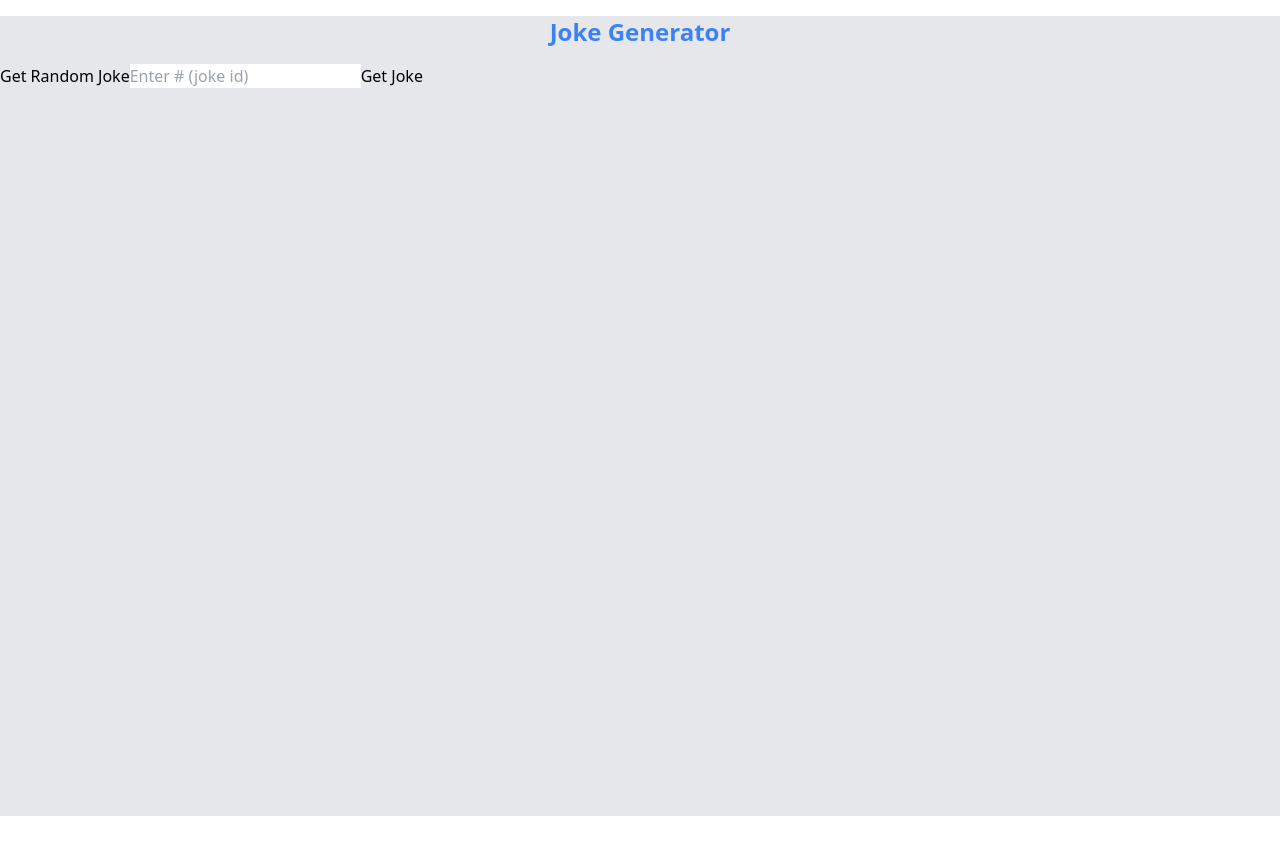
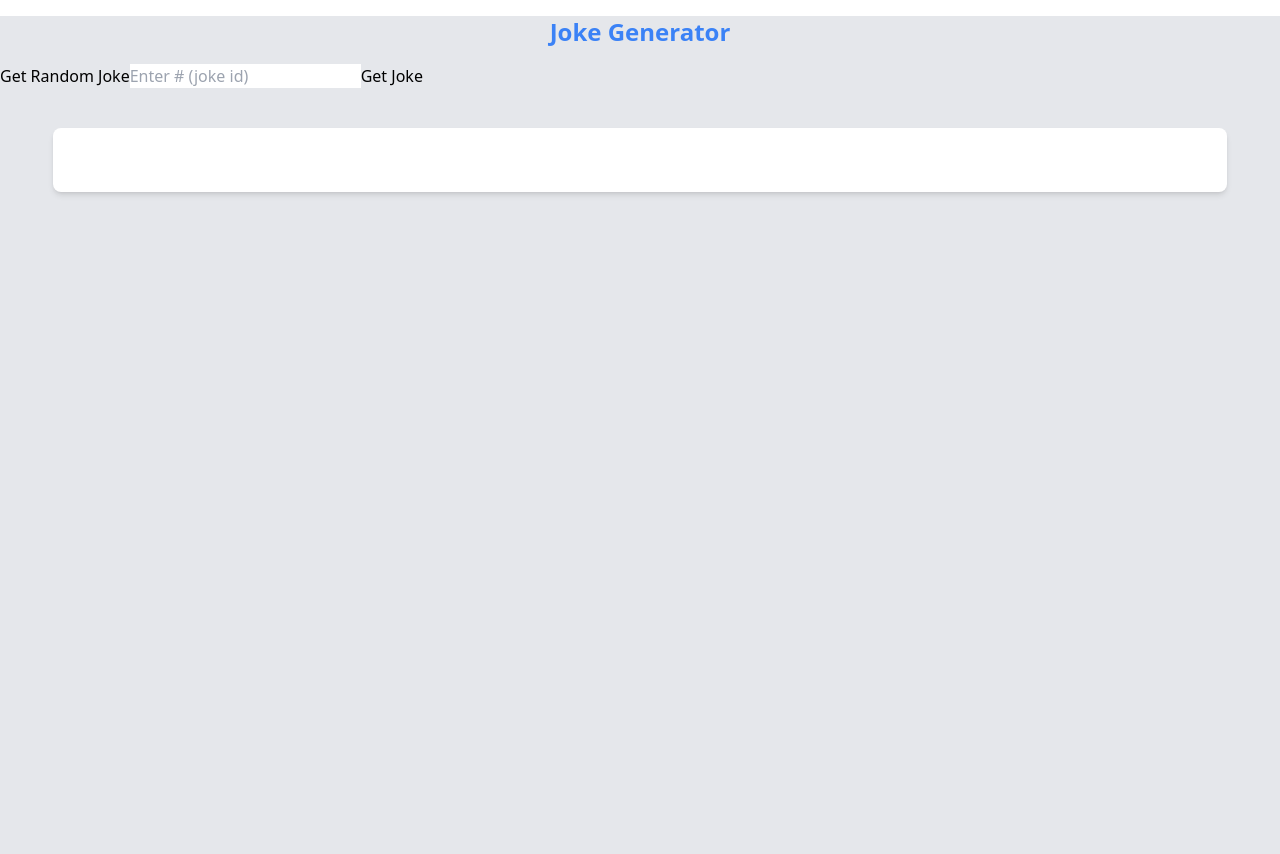
Before and after one commit to thejjwang/frontendStandAlone, a React (Vite) app in the folder vite-project/: page / in a window 1280 px wide. Shown: the top 854 px of the page. Before the commit the page ends 816 px from the top, so only its background shows below. Built offline with nearby package versions, Linux system fonts and the light colour scheme.

Commit message:
jokedisplay styled

```diff
--- a/vite-project/src/JokeDisplay.jsx
+++ b/vite-project/src/JokeDisplay.jsx
@@ -1,15 +1,17 @@
-import React from 'react'
+import React from "react";
 
-const JokeDisplay = ({jokeById, randomJoke}) => {
- // added jokeById.id && trying to handle if user inputted id isnt in the joke array
- // needs work
+const JokeDisplay = ({ jokeById, randomJoke }) => {
+  // added jokeById.id && trying to handle if user inputted id isnt in the joke array
+  // needs work
   return (
-    <div>
-      <h3>{randomJoke.text}</h3>
+    <div className="flex justify-center h-screen">
+      <div className="bg-white p-4 rounded-lg shadow-md mt-10 w-11/12 h-16">
+        <h3>{randomJoke.text}</h3>
 
-      <h3>{jokeById.id && jokeById.text}</h3>
+        <h3>{jokeById.id && jokeById.text}</h3>
+      </div>
     </div>
-  )
-}
+  );
+};
 
-export default JokeDisplay
+export default JokeDisplay;
```
